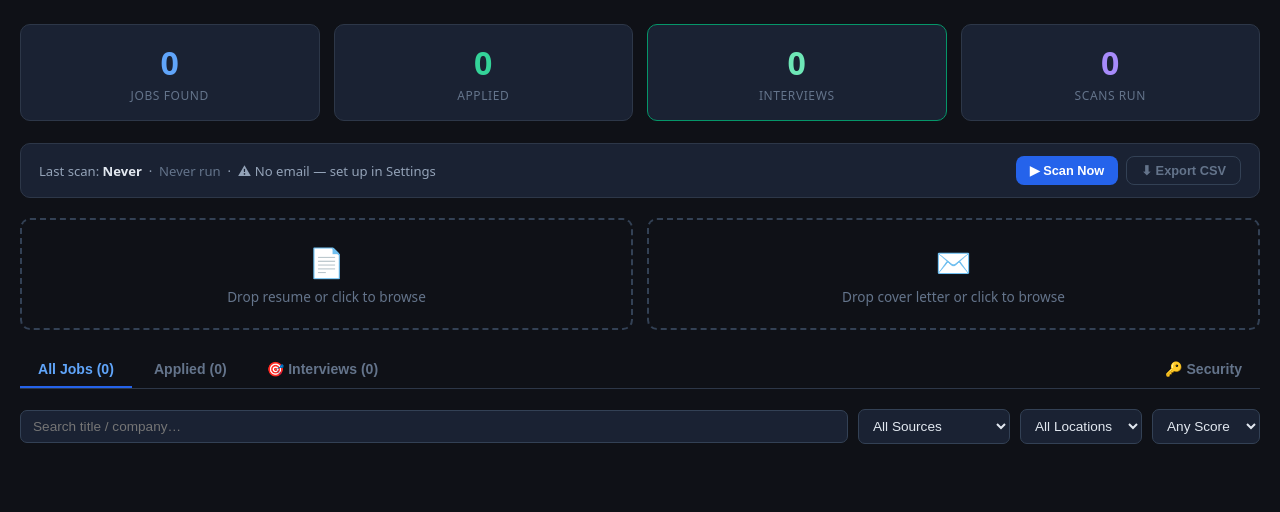
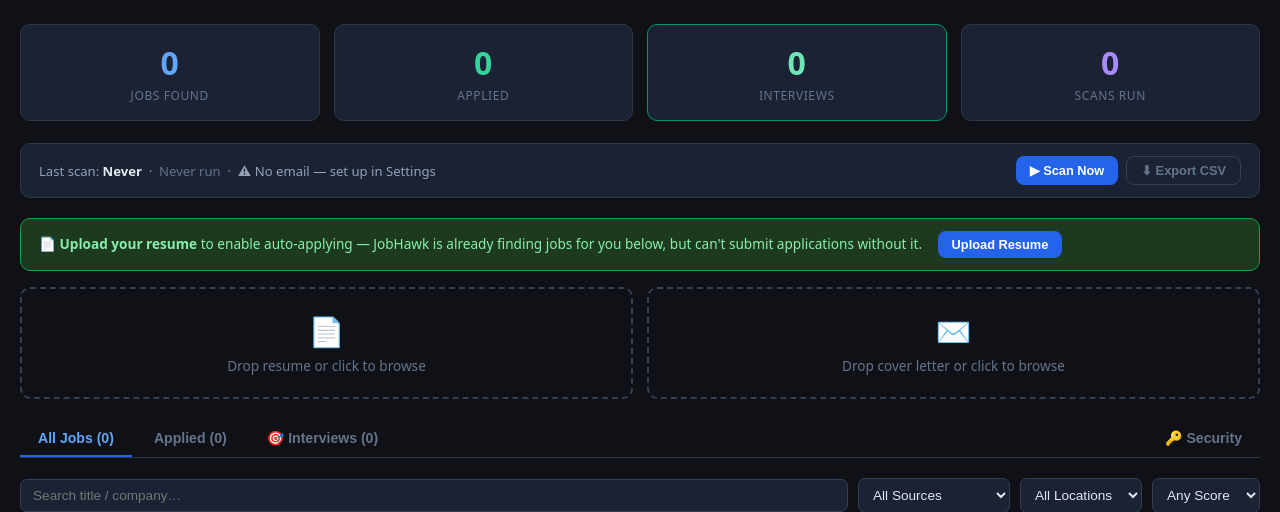
Before and after one commit to vaughnk2026-commits/jobhawk, a Flask app: page /dashboard in a window 1280 px wide. Shown: the part 57-569 px from the top of the page. Run offline with Flask 3, Linux system fonts and the light colour scheme; the visitor is signed in with stand-in values (Sample User, id 1); data that the repository does not hold is empty.

Commit message:
Fix scan: store jobs without resume (only skip auto-apply). DB path uses /var/data/ for Render disk. Resume upload nudge on dashboard.

```diff
--- a/app.py
+++ b/app.py
@@ -125,21 +125,20 @@ def _run_scan():
 
 
 def _process_user(uid, raw_jobs):
-    user    = models.user_by_id(uid)
-    profile = models.profile_get(uid)
-    if not profile.get("resume_name"):
-        return   # not onboarded yet
-    enriched  = scorer.enrich_jobs(raw_jobs, profile)
-    min_score = int(profile.get("min_score") or 10)
-    applied   = []
-    apply_cap = MAX_APPLY_PER_RUN
+    user       = models.user_by_id(uid)
+    profile    = models.profile_get(uid)
+    has_resume = bool(profile.get("resume_name"))
+    enriched   = scorer.enrich_jobs(raw_jobs, profile)
+    min_score  = int(profile.get("min_score") or 10)
+    applied    = []
+    apply_cap  = MAX_APPLY_PER_RUN
 
     for j in enriched:
         if j.get("match_score", 0) < min_score:
             continue
-        jid = models.job_upsert(uid, j)
-        if apply_cap <= 0:
-            continue   # still store jobs, just don't email
+        jid = models.job_upsert(uid, j)   # always store — even without a resume
+        if not has_resume or apply_cap <= 0:
+            continue   # skip auto-apply if no resume or cap hit
         with models._db() as c:
             row = c.execute("SELECT status FROM jobs WHERE id=? AND user_id=?",
                             (jid, uid)).fetchone()
--- a/models.py
+++ b/models.py
@@ -4,15 +4,34 @@ All tables scoped by user_id so each user's data is fully isolated.
 """
 
 import json
+import os
 import sqlite3
 import threading
 from pathlib import Path
 from typing import Dict, List, Optional
 
-BASE    = Path(__file__).resolve().parent
-DATA    = BASE / "data"
-DATA.mkdir(parents=True, exist_ok=True)
-DB_PATH = DATA / "jobhawk.db"
+BASE = Path(__file__).resolve().parent
+
+# Use DATABASE_PATH env var if set.
+# Otherwise try /var/data/ (Render persistent disk mount point),
+# then fall back to local data/ directory.
+_db_env = os.environ.get("DATABASE_PATH", "")
+if _db_env:
+    DB_PATH = Path(_db_env)
+    DB_PATH.parent.mkdir(parents=True, exist_ok=True)
+else:
+    for _candidate in [Path("/var/data"), BASE / "data"]:
+        try:
+            _candidate.mkdir(parents=True, exist_ok=True)
+            # Quick write test
+            _test = _candidate / ".writable"
+            _test.write_text("1"); _test.unlink()
+            DB_PATH = _candidate / "jobhawk.db"
+            break
+        except Exception:
+            continue
+    else:
+        DB_PATH = BASE / "data" / "jobhawk.db"
 
 _lock = threading.Lock()
 
--- a/templates/dashboard.html
+++ b/templates/dashboard.html
@@ -48,6 +48,12 @@
       <button id="btn-stop" class="btn btn-danger btn-sm" onclick="stopScan()" style="display:none">⏹ Stop Scan</button>
       <button class="btn btn-ghost btn-sm" onclick="downloadCSV()">⬇ Export CSV</button>
     </div>
+  </div>
+
+  <!-- Resume nudge banner -->
+  <div id="nudge-resume" style="display:none;background:#1e3a1e;border:1px solid #16a34a;border-radius:10px;padding:12px 18px;margin-bottom:16px;font-size:.85rem;color:#86efac">
+    📄 <strong>Upload your resume</strong> to enable auto-applying — JobHawk is already finding jobs for you below, but can't submit applications without it.
+    <button onclick="document.getElementById('inp-resume').click()" class="btn btn-primary btn-sm" style="margin-left:12px">Upload Resume</button>
   </div>
 
   <!-- File uploads -->
@@ -257,9 +263,13 @@ async function loadStatus() {
     document.getElementById('status-indicator').style.display = _running ? 'inline' : 'none';
     document.getElementById('btn-scan').style.display = _running ? 'none' : 'inline-flex';
     document.getElementById('btn-stop').style.display = _running ? 'inline-flex' : 'none';
+    const nudge = document.getElementById('nudge-resume');
     if (d.resume_name) {
       document.getElementById('dz-resume').classList.add('has-file');
       document.getElementById('dz-resume-lbl').textContent = '✅ ' + d.resume_name;
+      if (nudge) nudge.style.display = 'none';
+    } else {
+      if (nudge) nudge.style.display = 'block';
     }
     if (d.cover_letter_name) {
       document.getElementById('dz-cl').classList.add('has-file');
```
